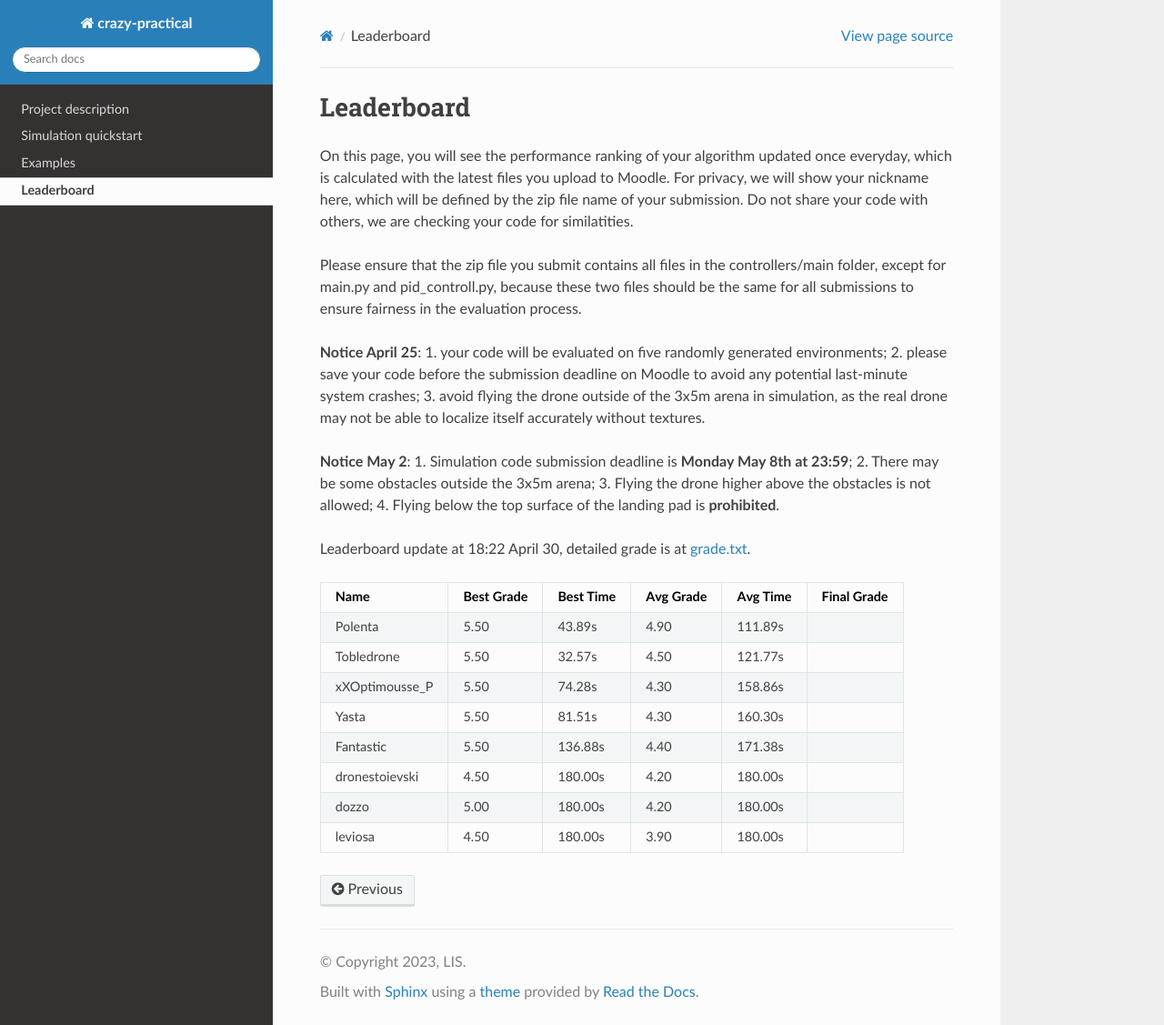
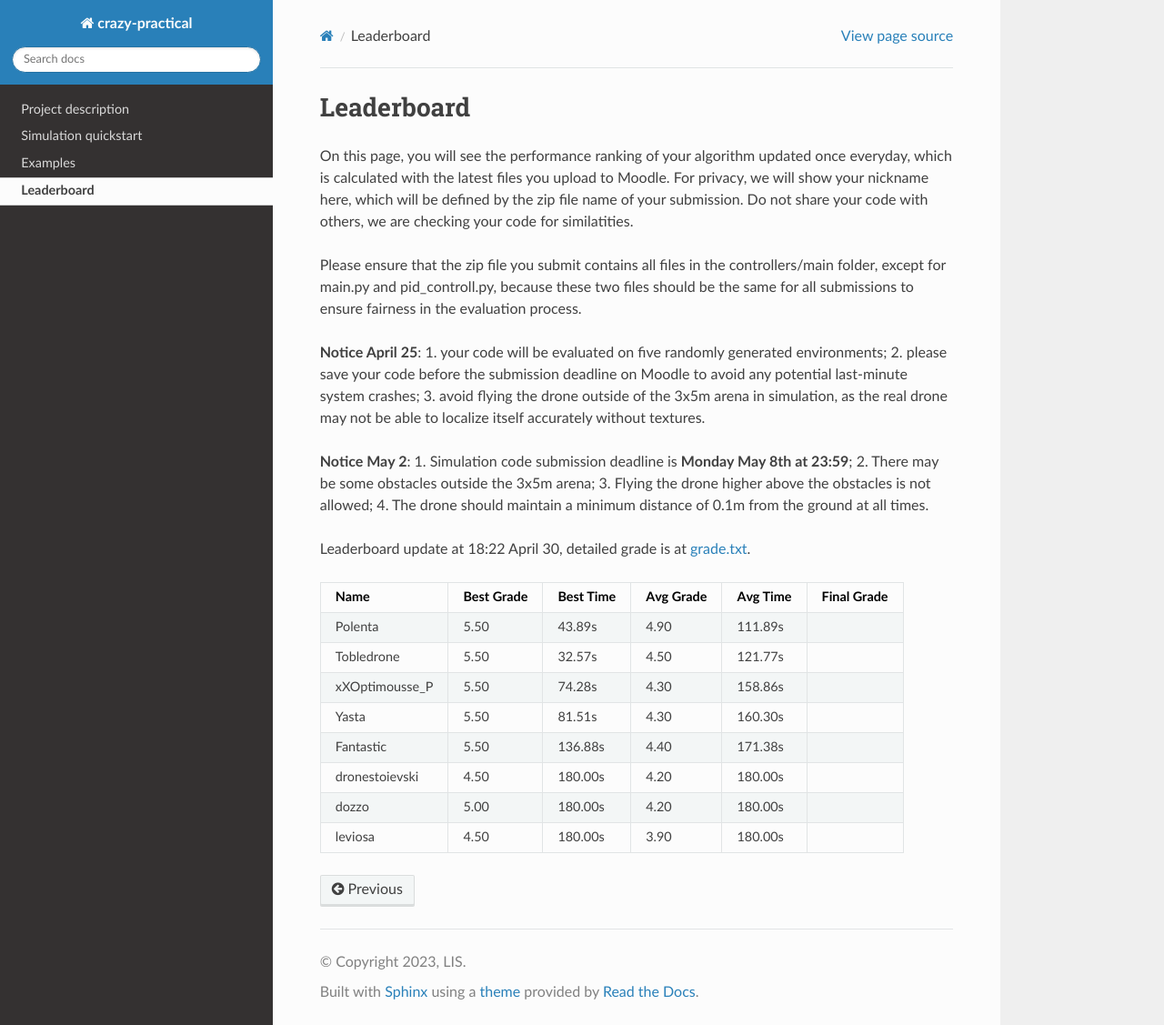
Before and after one commit to Ben-Jarvis/TEMP-crazy-tutorials-2024, a Sphinx documentation site: the page built from docs/leaderboard.rst, in a window 1280 px wide and 1127 px high. Shown: the whole window at 91% size. Built offline with Sphinx 7.4.7 and the Read the Docs theme 2.0.0, drawn with Linux system fonts in a browser that asks for light colours.

Commit message:
Update leaderboard.rst

```diff
--- a/docs/leaderboard.rst
+++ b/docs/leaderboard.rst
@@ -9,7 +9,7 @@ Please ensure that the zip file you submit contains all files in the controllers
 
 **Notice April 25**: 1. your code will be evaluated on five randomly generated environments; 2. please save your code before the submission deadline on Moodle to avoid any potential last-minute system crashes; 3. avoid flying the drone outside of the 3x5m arena in simulation, as the real drone may not be able to localize itself accurately without textures.
 
-**Notice May 2**: 1. Simulation code submission deadline is **Monday May 8th at 23:59**; 2. There may be some obstacles outside the 3x5m arena; 3. Flying the drone higher above the obstacles is not allowed; 4. Flying below the top surface of the landing pad is **prohibited**.
+**Notice May 2**: 1. Simulation code submission deadline is **Monday May 8th at 23:59**; 2. There may be some obstacles outside the 3x5m arena; 3. Flying the drone higher above the obstacles is not allowed; 4. The drone should maintain a minimum distance of 0.1m from the ground at all times.
 
 Leaderboard update at 18:22 April 30, detailed grade is at `grade.txt <https://github.com/dronecourse-epfl/crazy-practical-tutorial/blob/main/docs/grade.txt>`_.
 
```
